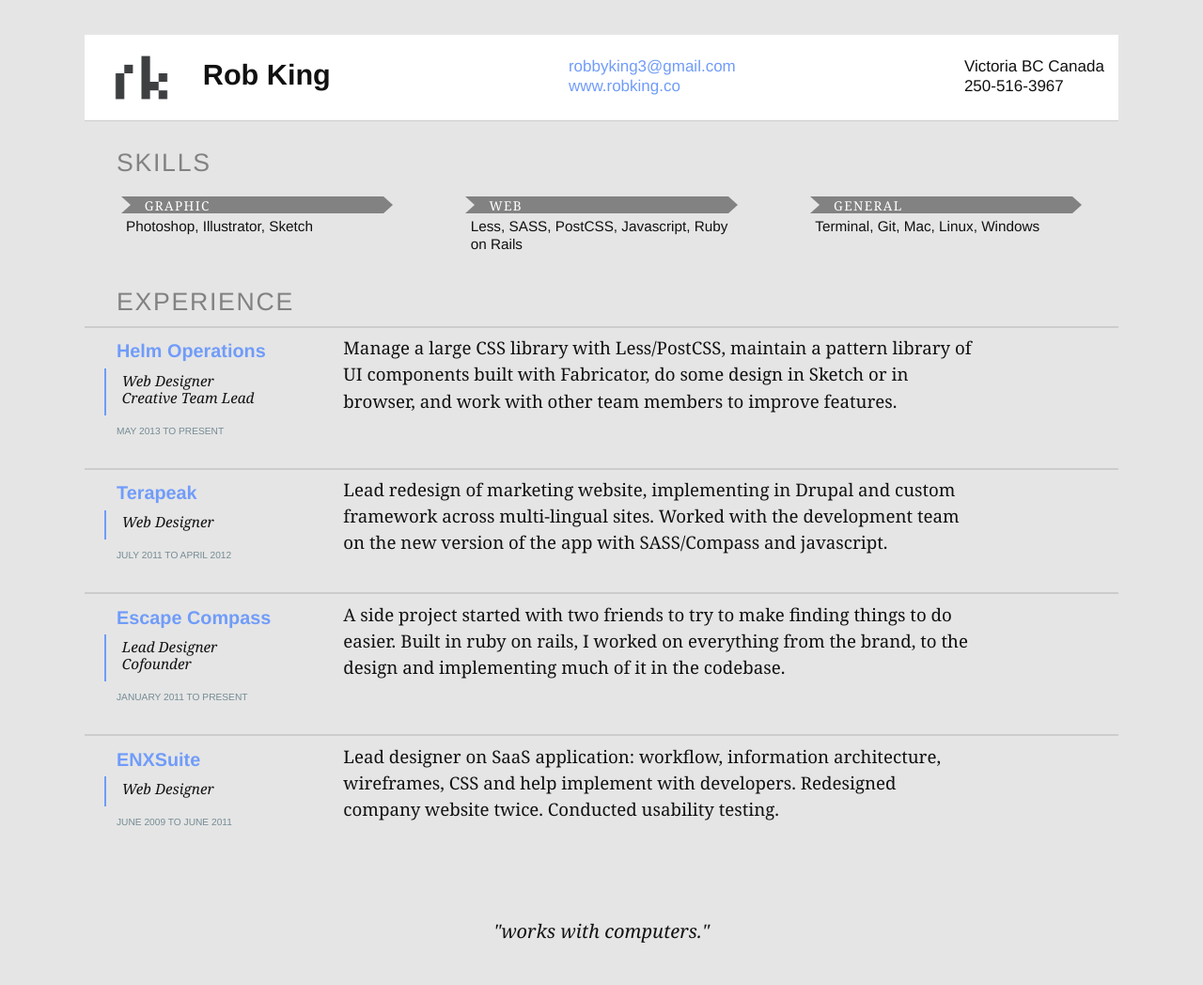
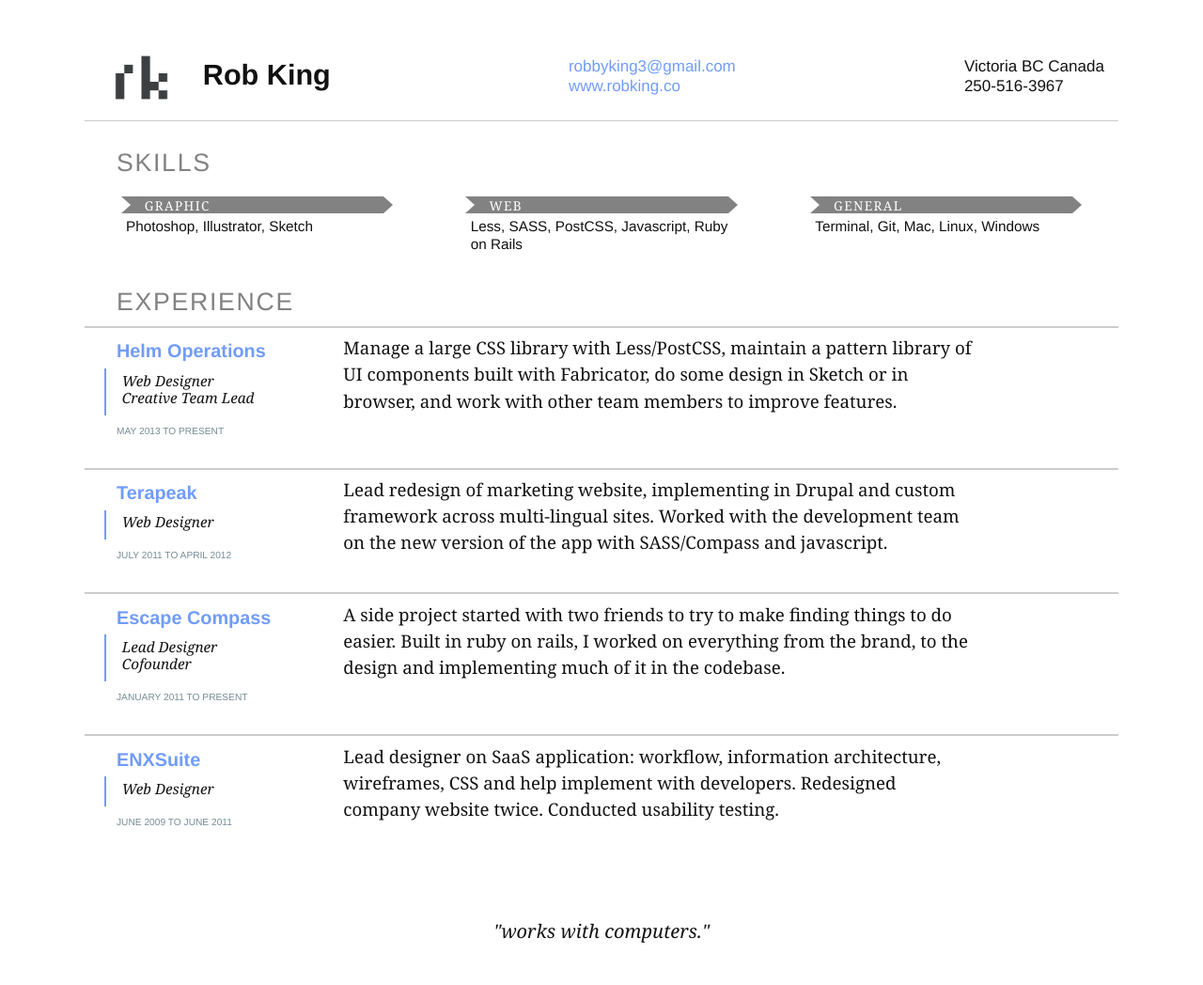
Before and after one commit to robbyking3/robkingco, a Jekyll site: the page built from resume.html, in a window 1280 px wide. Shown: the whole page at 94% size. Built offline with Jekyll 4.4.1, drawn with Linux system fonts in a browser that asks for light colours.

```diff
--- /dev/null
+++ b/Gemfile
@@ -0,0 +1,3 @@
+source 'https://rubygems.org'
+
+gem 'octopress-autoprefixer'
--- a/_sass/_print.scss
+++ b/_sass/_print.scss
@@ -1,6 +1,7 @@
 @mixin resume() {
-	.resume {
+	body.resume {
 		display: block;
+		background-color: #fff;
 		.print-logo {
 			height: 24mm;
 			width: 24mm;
```
